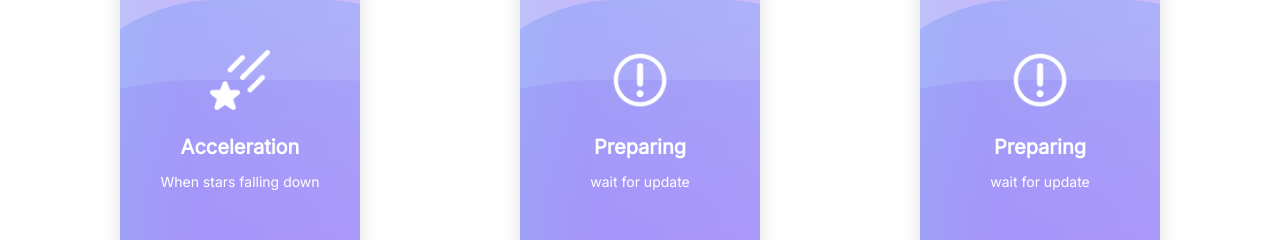
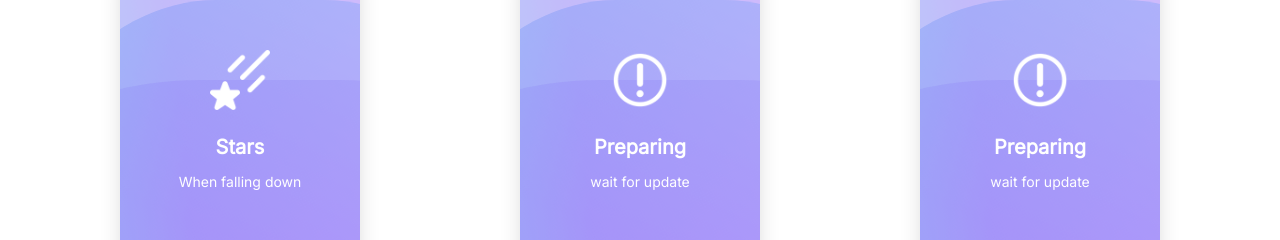
Before and after one commit to BadangGit/PPT-Project, a Vue app in the folder normal/: page / in a window 1280 px wide. Shown: the part 132-372 px from the top of the page. Built offline with nearby package versions, Linux system fonts and the light colour scheme.

Commit message:
add star page

```diff
--- a/normal/src/router/index.ts
+++ b/normal/src/router/index.ts
@@ -2,6 +2,7 @@ import { createRouter, createWebHistory, RouteRecordRaw } from "vue-router";
 
 import mainPage from "../views/mainPage.vue";
 import errorPage from "../views/errorPage.vue";
+import starPage from "../views/ItemPages/starsPage.vue";
 
 const routes: Array<RouteRecordRaw> = [
   {
@@ -9,7 +10,11 @@ const routes: Array<RouteRecordRaw> = [
     name: "main",
     component: mainPage,
   },
-
+  {
+    path: "/stars",
+    name: "star",
+    component: starPage,
+  },
   {
     path: "/:catchAll(.*)",
     component: errorPage,
--- /dev/null
+++ b/normal/src/views/ItemPages/starsPage.vue
@@ -0,0 +1,5 @@
+<script setup lang="ts"></script>
+
+<template>
+  <div>this is starsPage</div>
+</template>
--- a/normal/src/views/mainPage.vue
+++ b/normal/src/views/mainPage.vue
@@ -12,7 +12,7 @@ type Categories = {
 };
 
 const simulCategories: Array<Categories> = [
-  { name: "Acceleration", cardNum: 0, subText: "When stars falling down" },
+  { name: "Stars", cardNum: 0, subText: "When falling down" },
   { name: "Preparing", cardNum: 1, subText: "wait for update" },
   { name: "Preparing", cardNum: 2, subText: "wait for update" },
   { name: "Preparing", cardNum: 3, subText: "wait for update" },
```
Also changed, not shown: normal/src/assets/Stars.png (renamed from normal/src/assets/Acceleration.png).
